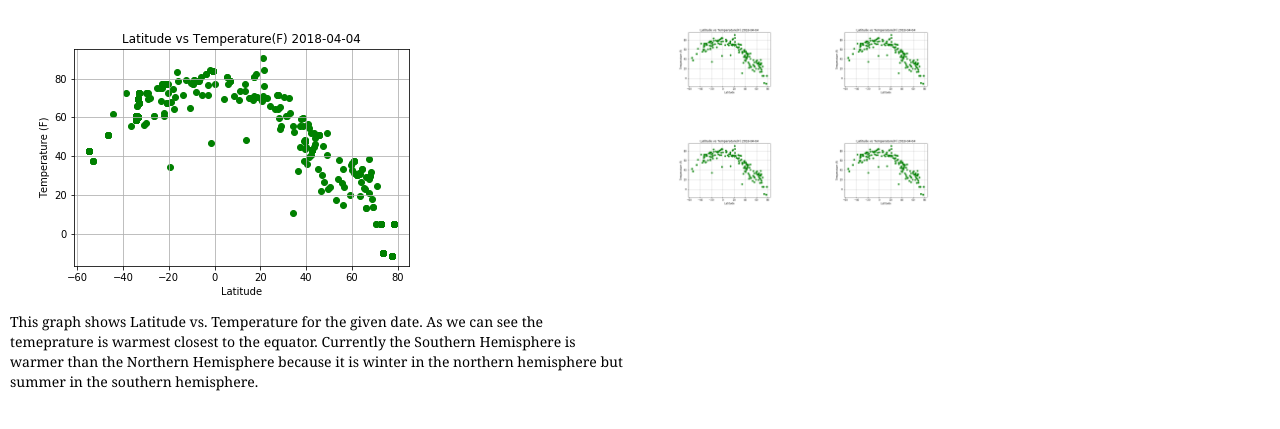
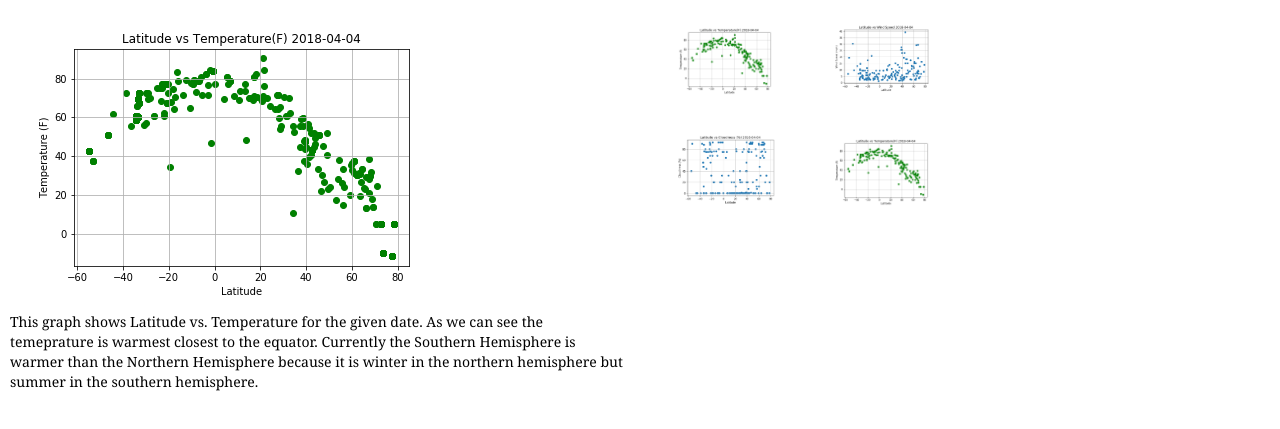
Before and after one commit to ankitagoel11/HTML-Webpages, a plain HTML site: page temperature.html in a window 1280 px wide. Shown: the part 141-570 px from the top of the page. Drawn offline with nearby package versions, Linux system fonts and the light colour scheme.

Commit message:
Update temperature.html

```diff
--- a/temperature.html
+++ b/temperature.html
@@ -76,14 +76,14 @@
                         </div>
                         <div class="col-md-3 col-sm-6">
                             <a class="link" href="windspeed.html">
-                                    <img src="Latitide vs Temperature.png" alt="Latitude vs. Wind Speed">
+                                    <img src="wind-speed.PNG" alt="Latitude vs. Wind Speed">
                             </a>
                         </div>
                     </div>
                     <div class="row" style=padding:10px;>
                         <div class="col-md-3 col-sm-6">
                             <a class="link" href="Cloudiness.html">
-                                <img src="Latitide vs Temperature.png" alt="Latitude vs. Cloudiness">
+                                <img src="Cloudiness.PNG" alt="Latitude vs. Cloudiness">
                             </a>
                         </div>
                         <div class="col-md-3 col-sm-6">
```
